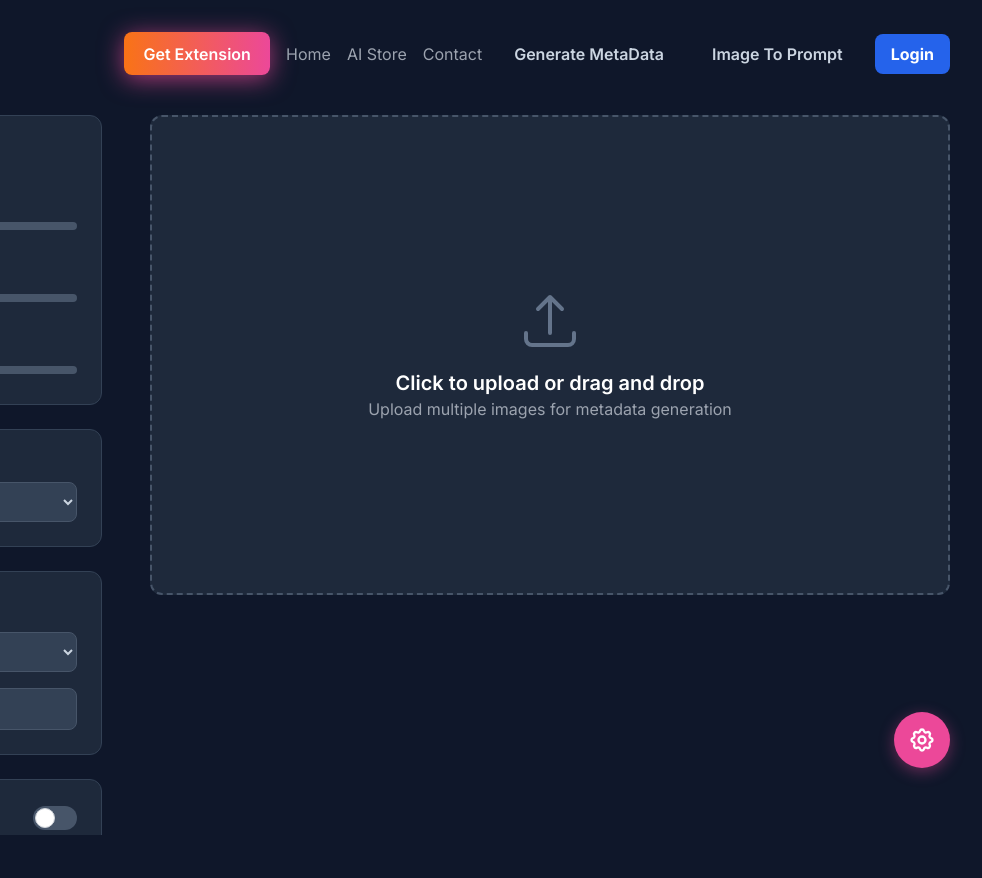
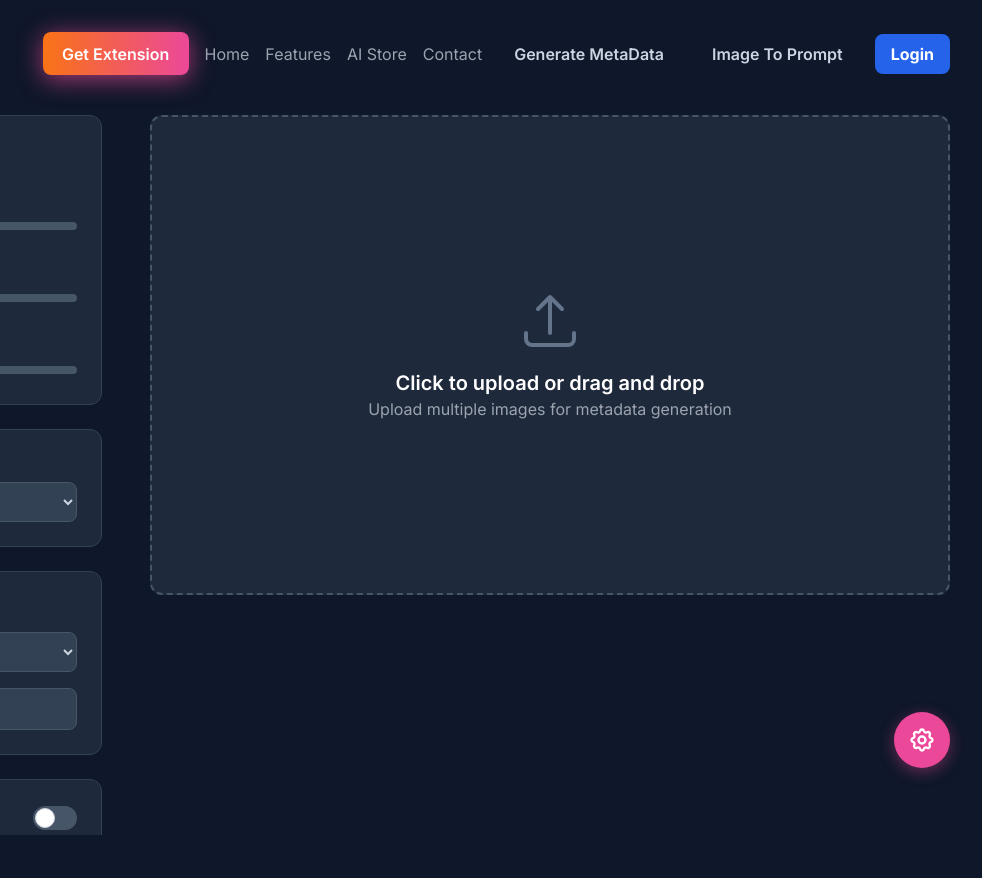
Before and after one commit to robimetadata2-hub/CSV-Metadata-2, a plain HTML site: page index.html in a window 1280 px wide. Shown: the top 878 px of the page, 298-1280 px from the left. Drawn offline with nearby package versions, Linux system fonts and the light colour scheme.

Commit message:
Some buttone changed

```diff
--- a/index.html
+++ b/index.html
@@ -40,8 +40,7 @@
                 <!-- New Animated Button -->
                 <a href="https://chromewebstore.google.com/detail/image-to-prompt-by-robi-t/koccpomgiggapkmlccpahgiickhacdch?hl=en-US&utm_source=ext_sidebar" id="get-extension-btn" class="extension-btn">Get Extension</a>
                 <a href="index.html" class="text-gray-400 hover:text-white transition">Home</a>
-
-
+                <a href="#" class="text-gray-400 hover:text-white transition">Features</a>
                 <a href="https://robi-ai-store.netlify.app/" class="text-gray-400 hover:text-white transition">AI Store</a>
                 <a href="https://chat.whatsapp.com/JU8abyK9nOj4r2sarUijK5?mode=ac_t" class="text-gray-400 hover:text-white transition">Contact</a>
                 <button id="metadata-btn" class="nav-btn font-semibold py-2 px-4 rounded-lg transition-all">Generate MetaData</button>
```
